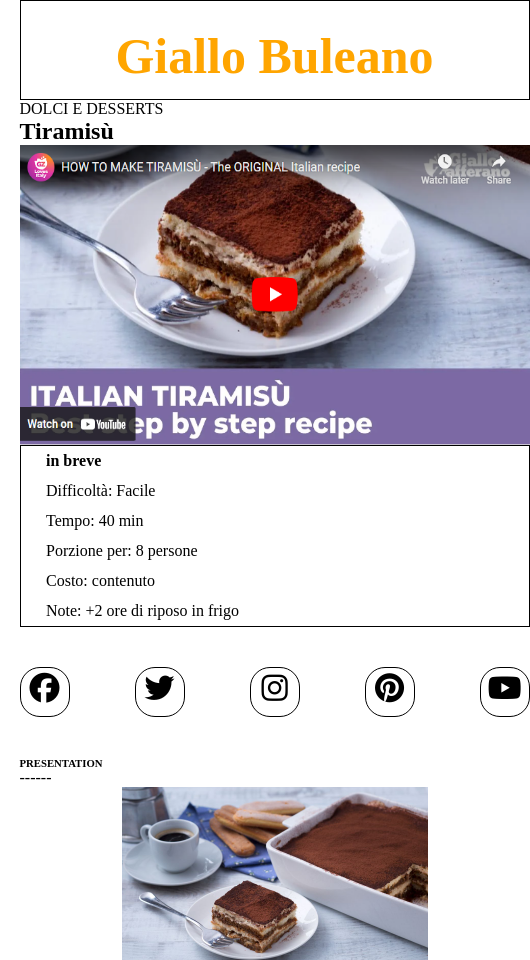
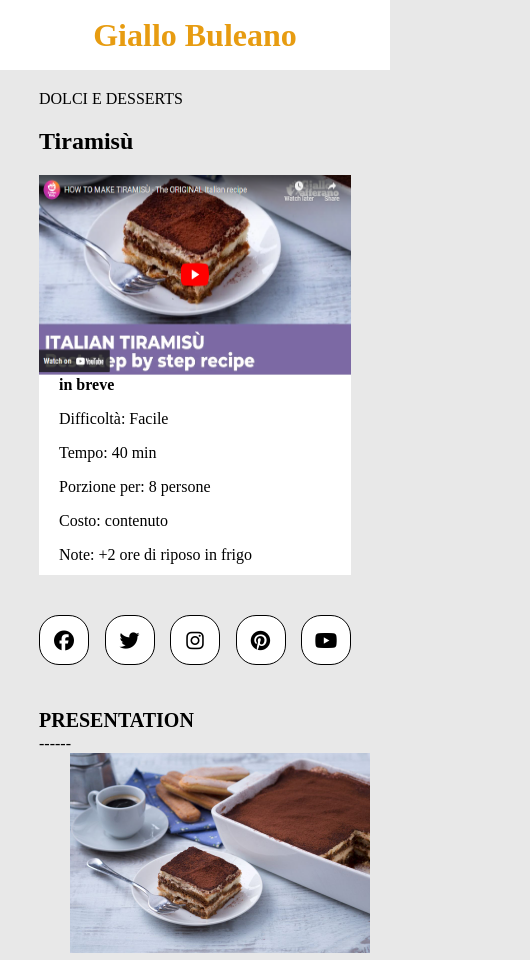
Before and after one commit to nicolamarino527/htmlcss-responsive-layout, a plain HTML site: page index.html in a window 390 px wide. Shown: the top 960 px of the page, 530 px wide, since content can reach past the window. Drawn offline with Linux system fonts and the light colour scheme.

Commit message:
add mobile version

```diff
--- a/css/style.css
+++ b/css/style.css
@@ -3,53 +3,58 @@
     margin: 0;
     padding: 0;
     box-sizing: border-box;
+
+}
+body {
+    background-color: rgb(232, 232, 232);
 }
 .white {
     color: #fff;
 }
-/* header */
-header {
-    margin-left: 5%;
-    margin-right: 5%;
-    height: 100px;
-    width: 510px;
-    /* debug */
-    border: 1px solid;
+/* -----------------header */
+#header {
+    line-height: 70px;
+    color: rgb(231, 156, 17);
+    width: 100%;
+    background-color: #fff;
 }
-h1 {
-    font-size: 50px;
-    margin-top: 26px;
-    color: orange;
-    text-align: center;
+/* -----------------main */
+main p {
+    padding-top: 20px;
 }
-/* main */
-main {
-    width: 510px;
-    margin-right: 5%;
-    margin-left: 5%;
+h2 {
+    margin-top: 20px;
+    margin-bottom: 20px;
 }
 h2 {
     margin-top: ;
 }
-.container {
-    width: 510px;
+main {
+    margin-right: 15%;
+    margin-left: 15%;
+}
+.container-top {
+    display: flex;
+    flex-wrap: wrap;
+
+}
+h6 {
+    line-height: 30px;
+    font-size: 20px;
+}
+#col-video {
+    height: 450px;
+    width: 70%;
+}
+#col-description {
+    width: 30%;
     display: flex;
     flex-direction: column;
-}
-#col-video {
-    height: 300px;
-    width: 100%;
-}
-#col-description {
-    display: flex;
-    flex-direction: column;
-    padding-left: 5%;
-    padding-top: 20;
-    justify-content: space-evenly;
+    padding-top: 10px;
+    padding-bottom: 20px;
+    padding-left: 20px;
     line-height: 30px;
-
-    /* debug */
-    border: 1px solid;
+    background-color: #fff;
 }
 #icons {
     margin-top: 40px;
@@ -58,33 +63,102 @@ h2 {
     justify-content: space-between;
 }
 .icon {
-    font-size: 30px;
+    font-size: 20px;
     text-align: center;
-    line-height: 40px;
+    line-height: 50px;
     height: 50px;
-    width: 50px;
+    width: 150px;
     border: 1px solid;
     border-radius: 20px;
+    background-color: #fff;
+}
+#banner {
+    width: 100%;
 }
 #col-img {
     height: 200px;
-    padding-left: 20%;
-    padding-right: 20%;
+    float: left;
 }
 #col-text {
-    padding-top: 20px;
     font-size: 17px;
     line-height: 30px;
 }
-/* footer */
-footer {
+/* -----------------footer */
+#footer {
     display: flex;
-    justify-content: center;
+    justify-content: space-between;
+    align-items: center;
+    width: 100%;
     line-height: 40px;
     margin-top: 50px;
-    height: 300px;
+    height: 130px;
     background-color: rgb(145, 97, 190);
 }
-#footer-text {
-    text-align: c
+/* ---------------------------------versione tablet--------------------------------- */
+
+@media screen and (max-width: 768px) {
+
+  main {
+    margin-right: 10%;
+    margin-left: 10%;
+  }
+  .container-top {
+    display: flex;
+    flex-direction: column;
+  }
+  #col-video {
+    height: 300px;
+    width: 100%;
+  }
+  #col-description {
+    height: 200px;
+    width: 100%;
+    flex-wrap: wrap;
+    justify-content: space-between;
+  }
+  .icon {
+    width: 70px;
+  }
+  .icon-name {
+    display: none;
+  }
+  /* #banner {
+    height: 100px;
+  } */
+   #footer {
+    flex-direction: column;
+    justify-content: none;
+    align-items: center;
+   }
 }
+/* ---------------------------------versione mobile--------------------------------- */
+
+@media screen and (max-width: 480px) {
+    h1 {
+        text-align: center;
+    }
+    #col-video {
+        height: 200px;
+    }
+    #col-description {
+
+        flex-wrap: nowrap;
+        line-height: 0;
+        padding-top: none;
+        padding-bottom: none;
+    }
+    .icon {
+        width: 50px;
+    }
+    #banner {
+        display: none;
+    }
+    #col-img {
+        float: none;
+        margin-left: 10%;
+        margin-right: 10%;
+    }
+    footer {
+        justify-content: center;
+    }
+}
--- a/index.html
+++ b/index.html
@@ -11,13 +11,16 @@
 
 <!-- header -->
     <header>
+        <div id="header">
             <h1>Giallo Buleano</h1>
+        </div>
     </header>
 <!-- main -->
     <main>
+        <section>
             <p>DOLCI E DESSERTS</p>
             <h2>Tiramisù</h2>
-        <section class="container">
+                <section class="container-top">
                     <img id="col-video" src="img/image (10).png" alt="dolce">
                     <div id="col-description">
                         <h4>in breve</h4>
@@ -28,14 +31,16 @@
                         <p>Note: +2 ore di riposo in frigo</p>
                     </div>
                 </section>
-        <section id="icons">
-            <div><i class="icon fa-brands fa-facebook"></i></div>
-            <div><i class="icon fa-brands fa-twitter"></i></div>
-            <div><i class="icon fa-brands fa-instagram"></i></div>
-            <div><i class="icon fa-brands fa-pinterest"></i></div>
-            <div><i class="icon fa-brands fa-youtube"></i></div>
-        </section>
-        <section class="container">
+                <div id="icons">
+                    <div class="icon"><i class="fa-brands fa-facebook"></i><span class="icon-name">Facebook</span></div>
+                    <div class="icon"><i class="fa-brands fa-twitter"></i><span class="icon-name">Twitter</span></div>
+                    <div class="icon"> <i class="fa-brands fa-instagram"></i><span class="icon-name">Instagram</span></div>
+                    <div class="icon"><i class="fa-brands fa-pinterest"></i><span class="icon-name">Instagram</span></div>
+                    <div class="icon"><i class="fa-brands fa-youtube"></i><span class="icon-name">Youtube</span></div>
+                </div>
+                <div>
+                    <img id="banner" src="img/banner.png" alt="">
+                </div>
                 <h6>PRESENTATION</h6>
                 <div>------</div>
                 <img id="col-img" src="img/tiramisu.jpg" alt="gusto">
@@ -59,10 +64,12 @@
     </main>
 <!-- footer -->
     <footer>
-        <section>
-            <div id="footer-text">
+        <section id="footer">
+            <div>
                 <p class="white">2021 Giallo Booleano S.p.a.</p>
                 <p class="white">Via Tal dei tali. 10 - 88046 Lamezia Terme - VAT 43940293020</p>
+            </div>
+            <div>
                 <a class="white" href="">About us</a>
                 <a class="white" href="">Terms of use</a>
                 <a class="white" href="">Privacy Policy</a>
```
Lines whose indentation alone changed are shown as unchanged.
